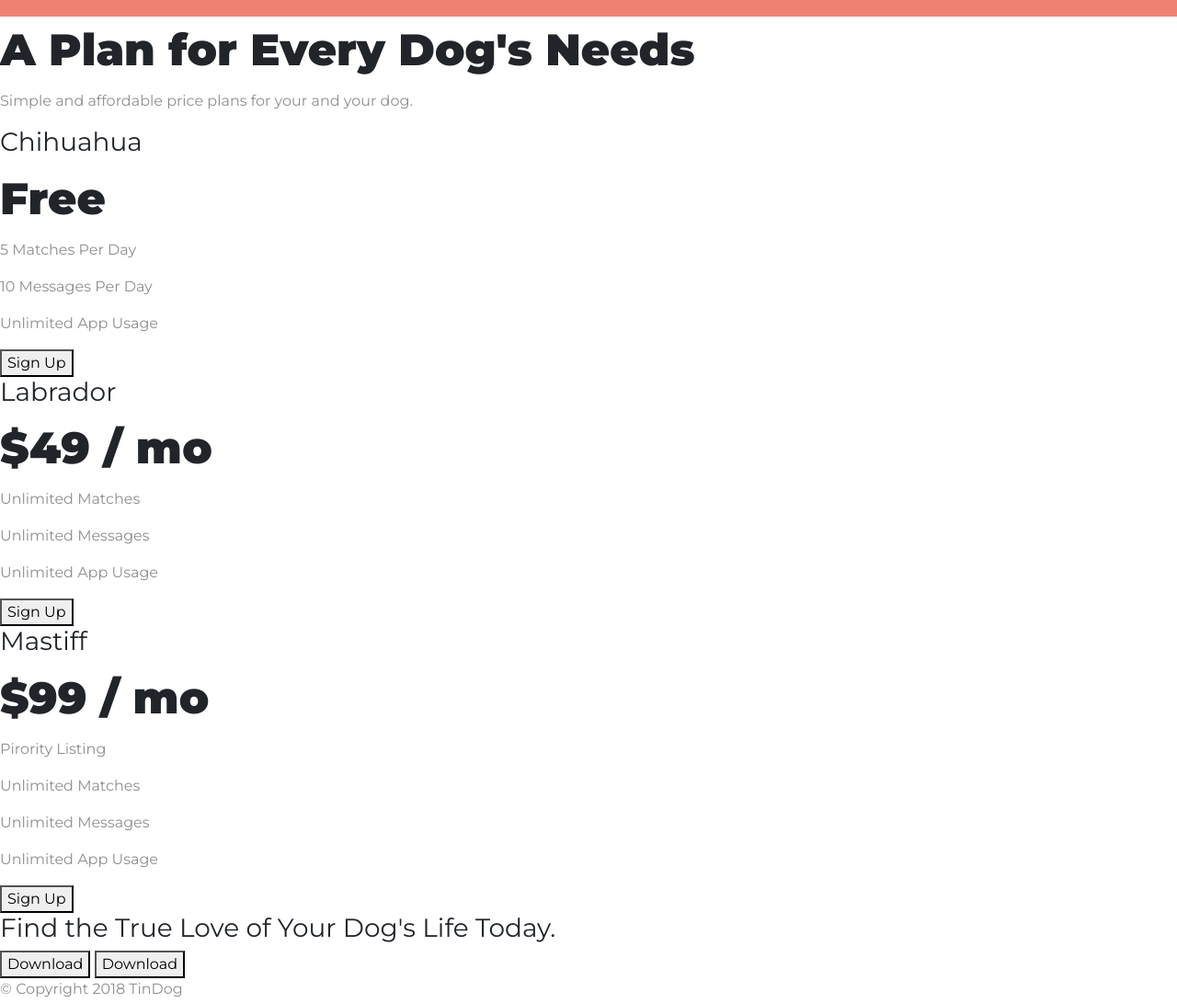
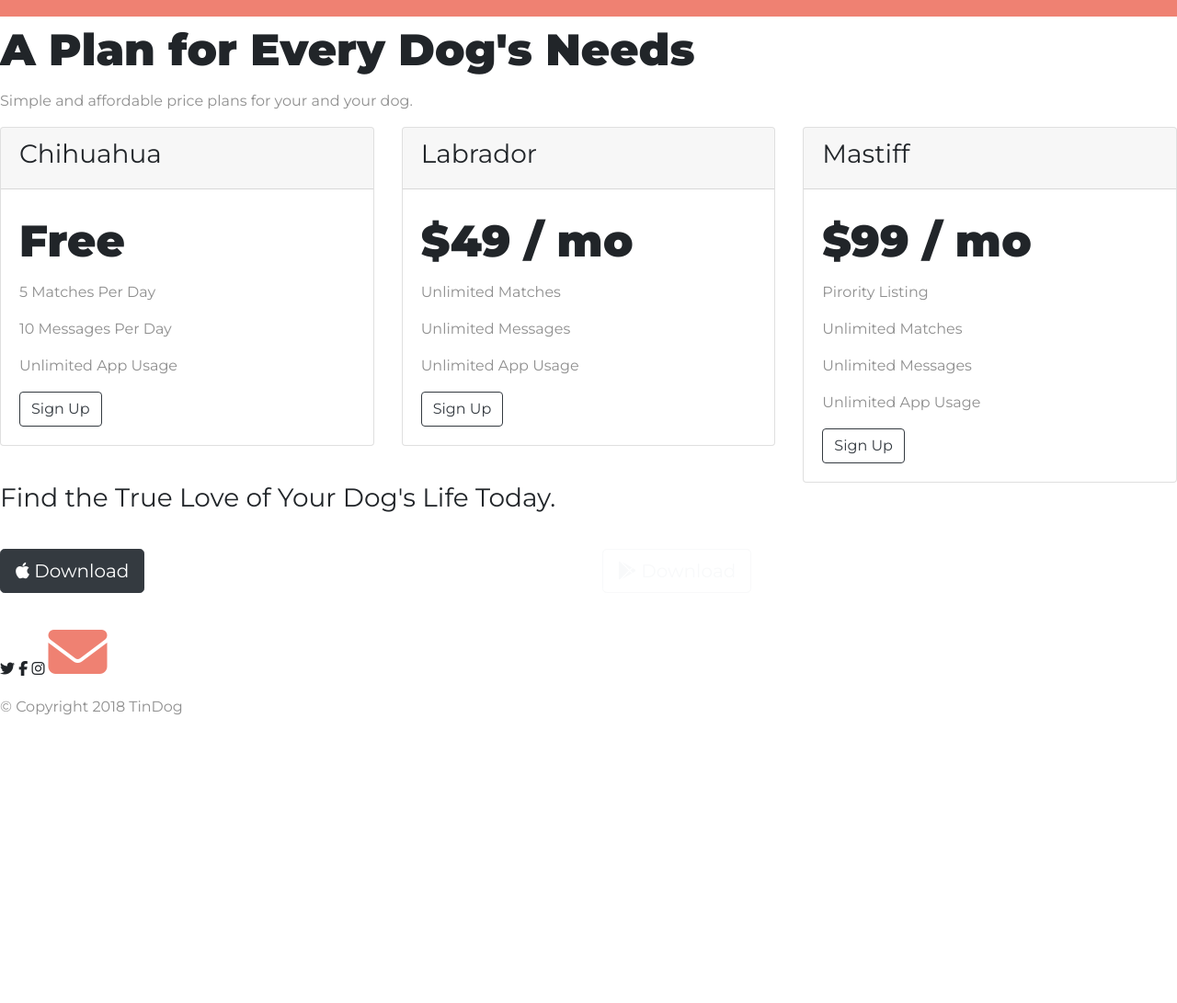
Before and after one commit to sum1112/Tindog, a plain HTML site: page index.html in a window 1280 px wide. Shown: the part 1900-2991 px from the top of the page at 92% size. After the commit the page ends 2697 px from the top, so only its background shows below. Drawn offline with nearby package versions, Linux system fonts and the light colour scheme.

Commit message:
Update index.html

```diff
--- a/index.html
+++ b/index.html
@@ -25,9 +25,7 @@
         <button class="navbar-toggler" type="button" data-toggle="collapse" data-target="#navbarTogglerDemo03" aria-controls="navbarTogglerDemo03" aria-expanded="false" aria-label="Toggle navigation">
           <span class="navbar-toggler-icon"></span>
         </button>
-
         <div class="collapse navbar-collapse" id="navbarTogglerDemo03">
-
           <ul class="navbar-nav ml-auto">
             <li class="item" href="">
               <a class="nav-link" href="">Contact</a>
@@ -53,7 +51,6 @@
           <img class="title-image" src="images/iphone6.png" alt="iphone-mockup">
         </div>
       </div>
-
     </div>
 
   </section>
@@ -116,10 +113,6 @@
       </a>
     </div>
 
-
-
-
-
   </section>
 
 
@@ -142,29 +135,71 @@
     <p>Simple and affordable price plans for your and your dog.</p>
 
 
+
+      <div class="row">
+
+        <div class="pricing-section col-md-6 col-lg-4">
+          <div class="card">
+            <div class="card-header">
               <h3>Chihuahua</h3>
+            </div>
+            <div class="card-body">
               <h2>Free</h2>
               <p>5 Matches Per Day</p>
               <p>10 Messages Per Day</p>
               <p>Unlimited App Usage</p>
-    <button type="button">Sign Up</button>
+              <button type="button" class="btn btn-outline-dark">Sign Up</button>
+            </div>
 
+          </div>
+        </div>
 
+        <div class="pricing-section col-md-6 col-lg-4">
+          <div class="card">
+            <div class="card-header">
               <h3>Labrador</h3>
+            </div>
+            <div class="card-body">
               <h2>$49 / mo</h2>
               <p>Unlimited Matches</p>
               <p>Unlimited Messages</p>
               <p>Unlimited App Usage</p>
-    <button type="button">Sign Up</button>
+              <button type="button" class="btn btn-outline-dark">Sign Up</button>
 
+            </div>
 
+          </div>
+        </div>
+
+        <div class="pricing-section col-lg-4">
+          <div class="card">
+            <div class="card-header">
               <h3>Mastiff</h3>
+            </div>
+            <div class="card-body">
               <h2>$99 / mo</h2>
               <p>Pirority Listing</p>
               <p>Unlimited Matches</p>
               <p>Unlimited Messages</p>
               <p>Unlimited App Usage</p>
-    <button type="button">Sign Up</button>
+              <button type="button" class="btn btn-outline-dark">Sign Up</button>
+            </div>
+
+          </div>
+        </div>
+
+
+
+      </div>
+
+
+
+
+
+
+
+
+
 
   </section>
 
@@ -173,9 +208,19 @@
 
   <section id="cta">
 
-    <h3>Find the True Love of Your Dog's Life Today.</h3>
-    <button type="button">Download</button>
-    <button type="button">Download</button>
+    <h3 class="cta-h3">Find the True Love of Your Dog's Life Today.</h3>
+
+    <div class="row button-setting">
+
+        <div class="col-lg-6 col-md-6 col-sm-6 bt">
+          <button type="button" class="btn btn-dark btn-lg download-button"><i class="fab fa-apple"></i> Download</button>
+        </div>
+
+        <div class="col-lg-6 col-md-6 col-sm-6 bt">
+          <button type="button" class="btn btn-outline-light btn-lg download-button"><i class="fab fa-google-play"></i> Download</button>
+        </div>
+
+    </div>
 
   </section>
 
@@ -183,6 +228,13 @@
   <!-- Footer -->
 
   <footer id="footer">
+
+    <div class="footer-div">
+      <i class="fab fa-twitter icon-footer"></i>
+      <i class="fab fa-facebook-f icon-footer"></i>
+      <i class="fab fa-instagram icon-footer"></i>
+      <i class="fas fa-envelope icon-footer"></i>
+    </div>
 
     <p>© Copyright 2018 TinDog</p>
 
```
Lines whose indentation alone changed are shown as unchanged.
